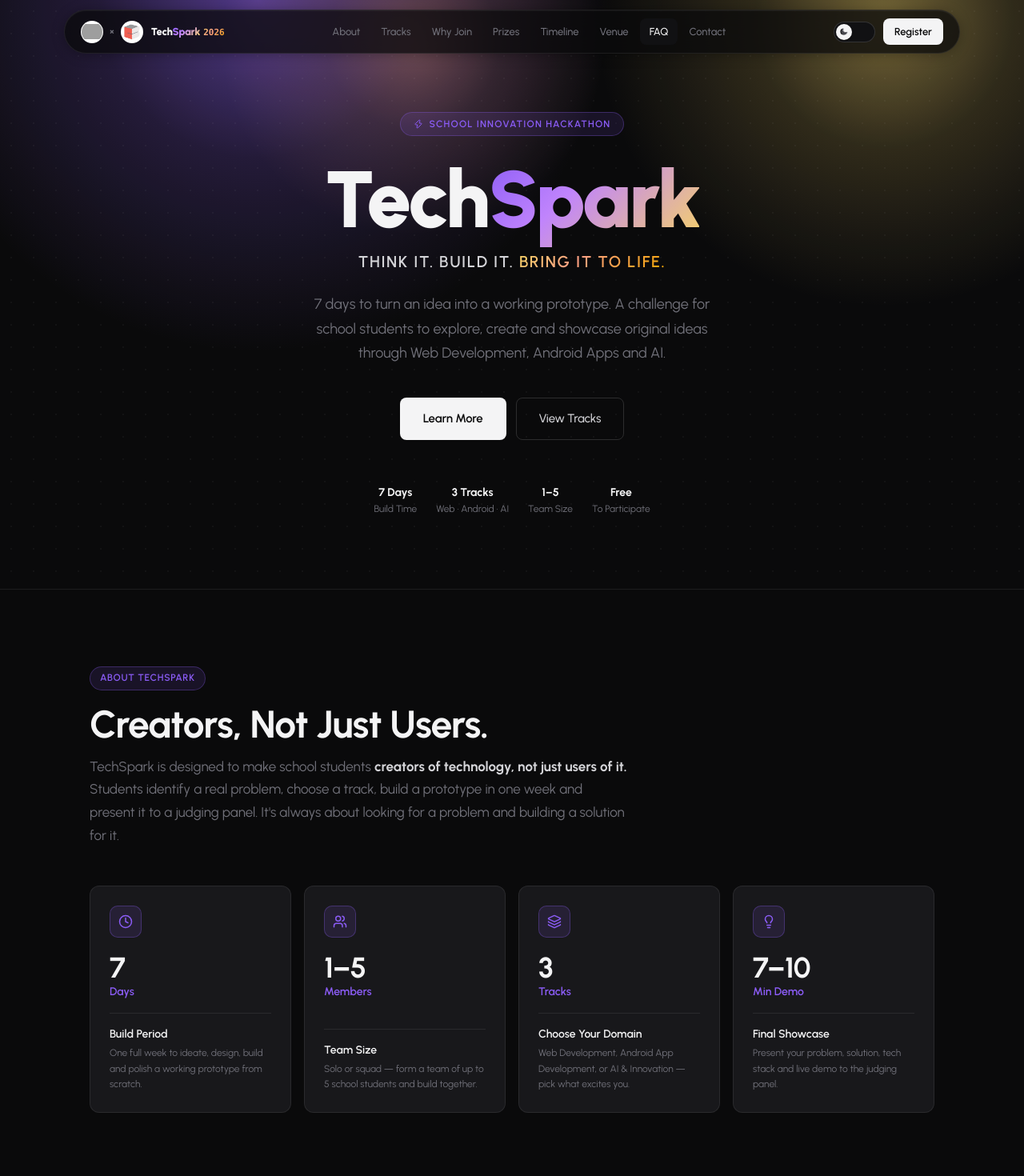
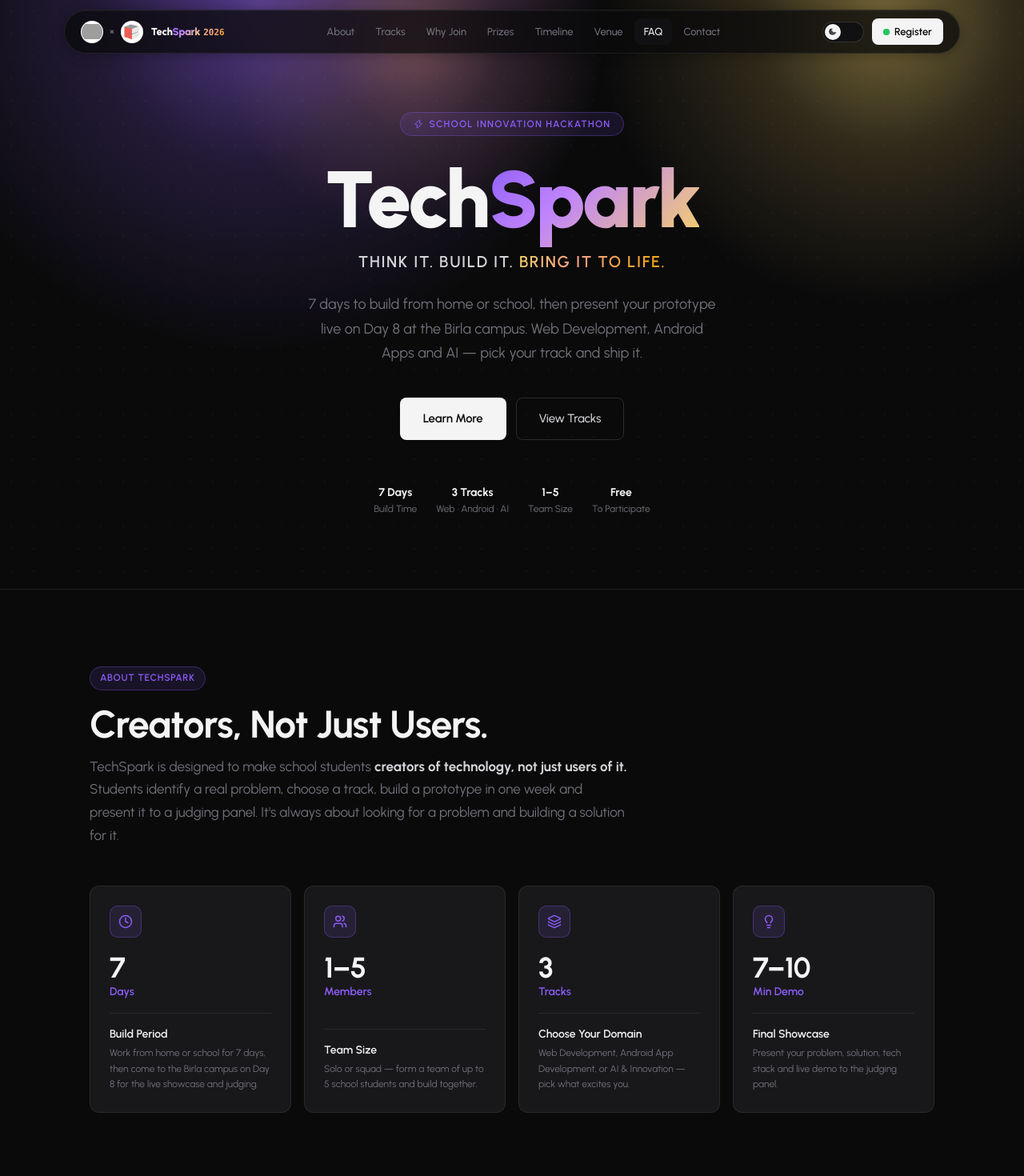
Before and after one commit to Jayendra25/school-hackathon, a Next.js app: page / in a window 1280 px wide. Shown: the top 1470 px of the page at 80% size. Built offline with nearby package versions, Linux system fonts and the light colour scheme; grey boxes are pictures that could not be loaded.

Commit message:
Built-in Registration form added with UI improvement

```diff
--- a/src/app/register/page.tsx
+++ b/src/app/register/page.tsx
@@ -1,8 +1,12 @@
 "use client";
 
 import { motion } from "framer-motion";
-import { ArrowLeft, Zap, Clock, Users, Layers, CheckCircle } from "lucide-react";
+import { ArrowLeft, Clock, Users, Layers, CheckCircle } from "lucide-react";
 import Link from "next/link";
+import dynamic from "next/dynamic";
+import { ThemeProvider } from "@/components/ThemeProvider";
+
+const DynamicGradient = dynamic(() => import("@/components/DynamicGradient"), { ssr: false });
 
 const FORM_URL = "https://forms.gle/wd3SGLHMUVhqeUDG6";
 
@@ -23,10 +27,12 @@ const checklist = [
 
 export default function RegisterPage() {
   return (
-    <div
-      className="min-h-screen"
-      style={{ backgroundColor: "var(--bg)", color: "var(--text)" }}
-    >
+    <ThemeProvider>
+      <DynamicGradient />
+      <div
+        className="min-h-screen relative"
+        style={{ backgroundColor: "transparent", color: "var(--text)", zIndex: 1 }}
+      >
       {/* Top bar */}
       <div
         className="fixed top-0 left-0 right-0 z-50 flex items-center justify-between px-6 py-3"
@@ -51,17 +57,7 @@ export default function RegisterPage() {
           <span className="text-gradient-gold font-mono text-xs ml-1">2026</span>
         </span>
 
-        <div
-          className="inline-flex items-center gap-1.5 px-3 py-1 rounded-full text-xs font-semibold"
-          style={{
-            background: "var(--accent-dim)",
-            border: "1px solid var(--border-accent)",
-            color: "var(--accent)",
-          }}
-        >
-          <Zap style={{ width: 10, height: 10 }} />
-          Registration Open
-        </div>
+        <div className="w-[120px]" />
       </div>
 
       {/* Page content */}
@@ -212,14 +208,15 @@ export default function RegisterPage() {
               WhatsApp Aditya
             </a>
             {" "}·{" "}
-            <a href="https://wa.me/917017398809" target="_blank" rel="noopener noreferrer"
+            <a href="https://wa.me/917351932450" target="_blank" rel="noopener noreferrer"
               className="underline underline-offset-2 hover:opacity-80" style={{ color: "var(--text-secondary)" }}>
-              WhatsApp Bhumika
+              WhatsApp Ritesh
             </a>
           </motion.p>
 
         </div>
       </div>
     </div>
+    </ThemeProvider>
   );
 }
--- a/src/components/Navbar.tsx
+++ b/src/components/Navbar.tsx
@@ -218,14 +218,23 @@ export default function Navbar() {
           {/* Register CTA */}
           <a
             href={REGISTER_URL}
-
-
-            className="hidden sm:inline-flex items-center gap-1.5 px-3.5 py-1.5 text-[13px] font-semibold rounded-lg transition-opacity duration-150 hover:opacity-85"
+            className="hidden sm:inline-flex items-center gap-1.5 px-3.5 py-1.5 text-[13px] font-semibold rounded-lg transition-opacity duration-150 hover:opacity-85 relative"
             style={{
               background: "var(--text)",
               color: "var(--bg)",
             }}
           >
+            {/* Live pulse dot */}
+            <span className="relative flex h-2 w-2">
+              <span
+                className="animate-ping absolute inline-flex h-full w-full rounded-full opacity-75"
+                style={{ background: "#22c55e" }}
+              />
+              <span
+                className="relative inline-flex rounded-full h-2 w-2"
+                style={{ background: "#22c55e" }}
+              />
+            </span>
             Register
           </a>
 
@@ -279,11 +288,19 @@ export default function Navbar() {
             <div className="pt-1.5 mt-1" style={{ borderTop: "1px solid var(--border)" }}>
               <a
                 href={REGISTER_URL}
-
-
-                className="block w-full text-center px-3.5 py-2.5 rounded-lg text-sm font-semibold"
+                className="flex items-center justify-center gap-2 w-full px-3.5 py-2.5 rounded-lg text-sm font-semibold"
                 style={{ background: "var(--text)", color: "var(--bg)" }}
               >
+                <span className="relative flex h-2 w-2">
+                  <span
+                    className="animate-ping absolute inline-flex h-full w-full rounded-full opacity-75"
+                    style={{ background: "#22c55e" }}
+                  />
+                  <span
+                    className="relative inline-flex rounded-full h-2 w-2"
+                    style={{ background: "#22c55e" }}
+                  />
+                </span>
                 Register Now
               </a>
             </div>
--- a/src/components/sections/AboutSection.tsx
+++ b/src/components/sections/AboutSection.tsx
@@ -9,7 +9,7 @@ const stats = [
     value: "7",
     unit: "Days",
     title: "Build Period",
-    desc: "One full week to ideate, design, build and polish a working prototype from scratch.",
+    desc: "Work from home or school for 7 days, then come to the Birla campus on Day 8 for the live showcase and judging.",
   },
   {
     icon: Users,
--- a/src/components/sections/ContactSection.tsx
+++ b/src/components/sections/ContactSection.tsx
@@ -14,10 +14,10 @@ const contacts = [
     colorBorder: "var(--border-accent)",
   },
   {
-    name: "Bhumika Mehra",
+    name: "Ritesh Saxena",
     role: "Event Coordinator",
-    phone: "7017398809",
-    initial: "B",
+    phone: "7351932450",
+    initial: "R",
     color: "#f6d365",
     colorDim: "rgba(246,211,101,0.10)",
     colorBorder: "rgba(246,211,101,0.35)",
@@ -149,7 +149,7 @@ export default function ContactSection() {
           viewport={{ once: true }}
           transition={{ duration: 0.4, delay: 0.2 }}
         >
-          Support hours: 10:00 AM – 6:00 PM &nbsp;·&nbsp; WhatsApp and Call available on the same numbers
+          Support hours: 10:00 AM – 10:00 PM &nbsp;·&nbsp; WhatsApp and Call available on the same numbers
         </motion.p>
 
       </div>
--- a/src/components/sections/HeroSection.tsx
+++ b/src/components/sections/HeroSection.tsx
@@ -58,9 +58,7 @@ export default function HeroSection() {
           animate={{ opacity: 1, y: 0 }}
           transition={{ duration: 0.5, delay: 0.18, ease: "easeOut" }}
         >
-          7 days to turn an idea into a working prototype. A challenge for school
-          students to explore, create and showcase original ideas through Web
-          Development, Android Apps and AI.
+          7 days to build from home or school, then present your prototype live on Day 8 at the Birla campus. Web Development, Android Apps and AI — pick your track and ship it.
         </motion.p>
 
         {/* CTA Buttons */}
--- a/src/components/sections/ScheduleSection.tsx
+++ b/src/components/sections/ScheduleSection.tsx
@@ -20,7 +20,7 @@ const steps = [
     step: "03",
     phase: "Orientation",
     icon: BookOpen,
-    desc: "Rules, tracks, example projects, judging criteria, AI-use policy and submission process are explained to all participants.",
+    desc: "College faculty and student coordinators from Birla Institute will visit schools to explain the rules, tracks, example projects, judging criteria, AI-use policy and submission process to all participants.",
   },
   {
     step: "04",
@@ -32,25 +32,25 @@ const steps = [
     step: "05",
     phase: "Build Week Begins",
     icon: Clock,
-    desc: "The 7-day implementation period starts. Students ideate, design, code, test and improve their prototypes.",
+    desc: "The 7-day build phase starts. Students work from home or school — no need to come to campus during these days.",
   },
   {
     step: "06",
     phase: "7-Day Build Sprint",
     icon: Code2,
-    desc: "Students work on their projects. Important notices and mentor instructions are shared on the official WhatsApp channel.",
+    desc: "Build at your own pace from anywhere — home, school, library. Mentor instructions and updates shared on the official WhatsApp channel.",
   },
   {
     step: "07",
-    phase: "Final Showcase",
+    phase: "Day 8 — Showcase & Judging",
     icon: Presentation,
-    desc: "Teams report at the venue, present their project with a 7–10 min demo, answer judge questions and tackle the live modification challenge.",
+    desc: "All teams report to Birla Institute of Applied Sciences campus. Live demo (7–10 min), judge Q&A, and an on-the-spot live modification challenge.",
   },
   {
     step: "08",
     phase: "Results & Awards",
     icon: Trophy,
-    desc: "Winners announced. Trophies, prizes and certificates distributed. Special category awards presented.",
+    desc: "Winners announced on campus. Trophies, prizes and certificates distributed. Special category awards presented.",
   },
 ];
 
```
Also changed, not shown: src/components/LoadingScreen.tsx (+48 -19 lines).
